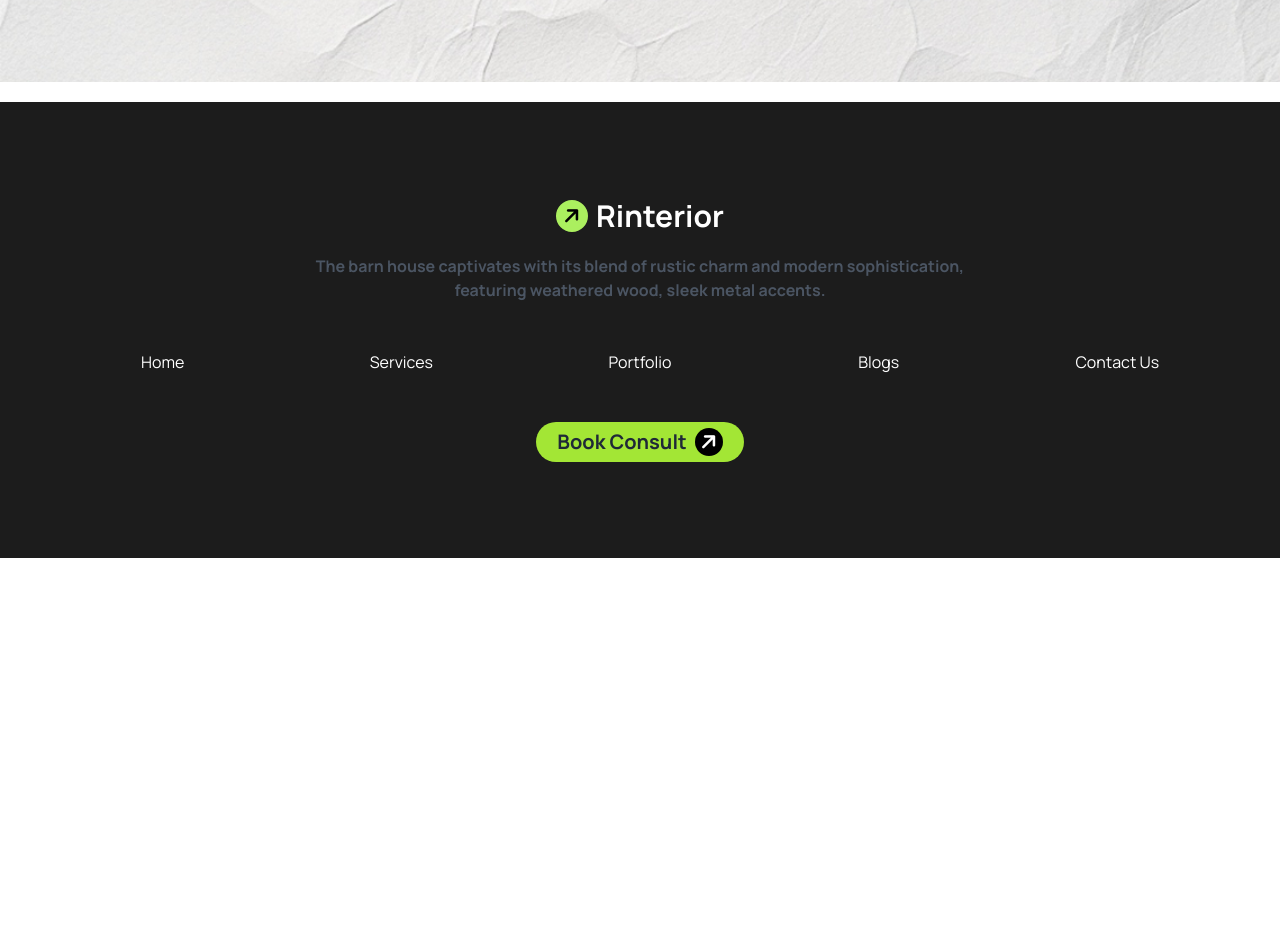
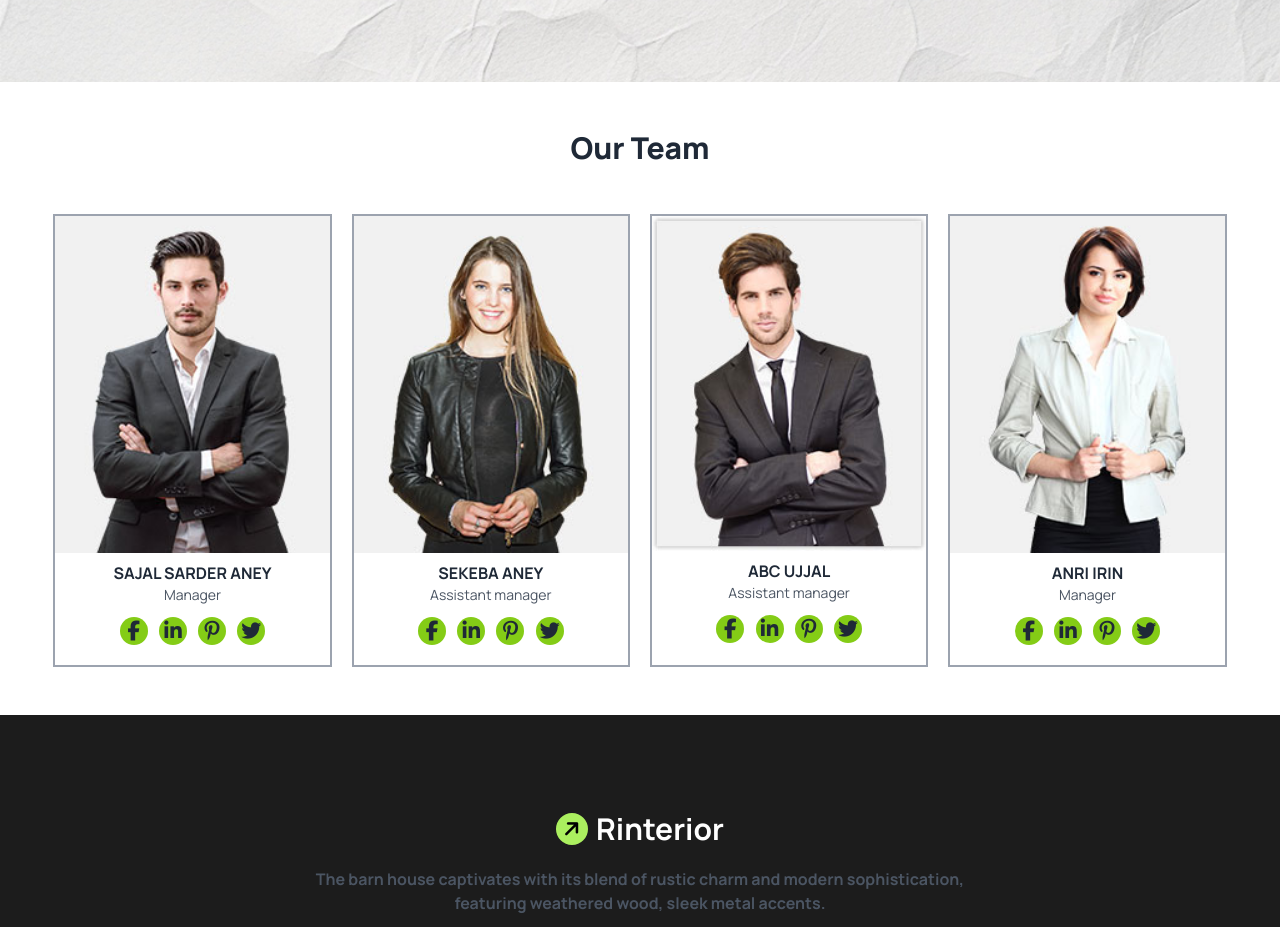
Before and after one commit to shahidulshohid/B10-assignment-project-03, a plain HTML site: page index.html in a window 1280 px wide. Shown: the part 3934-4861 px from the top of the page. Before the commit the page ends 4492 px from the top, so only its background shows below. Drawn offline with nearby package versions, Linux system fonts and the light colour scheme.

Commit message:
our team section is done

```diff
--- a/index.html
+++ b/index.html
@@ -446,6 +446,65 @@
       </div>
      </section>
     <!-- contact section ends here  -->
+     <!-- our team section starts here   -->
+      <section class="w-11/12 mx-auto my-12">
+        <h2 class="text-3xl font-extrabold text-gray-800 text-center">Our Team</h2>
+        <div class="grid grid-cols-1 md:grid-cols-2 lg:grid-cols-4 gap-5 mt-12">
+          <div class="border-2 border-gray-400">
+            <img class="w-full" src="./assets/team1.jpg" alt="">
+            <h4 class="text-center text-md text-gray-800 font-bold mt-2">SAJAL SARDER ANEY</h4>
+            <h6 class="text-center text-sm text-gray-600 mb-3">Manager</h6>
+            <div class="text-center mb-5">
+              <div>
+                  <a href="#"><i class="fab fa-facebook-f bg-lime-500 text-xl w-7 h-7 leading-7 rounded-full mx-1 hover:text-white hover:bg-gray-900"></i></a>
+                  <a href="#"><i class="fab fa-linkedin-in bg-lime-500 text-xl w-7 h-7 leading-7 rounded-full mx-1 hover:text-white hover:bg-gray-900"></i></a>
+                  <a href="#"><i class="fab fa-pinterest-p bg-lime-500 text-xl w-7 h-7 leading-7 rounded-full mx-1 hover:text-white hover:bg-gray-900"></i></a>
+                  <a href="#"><i class="fab fa-twitter bg-lime-500 text-xl w-7 h-7 leading-7 rounded-full mx-1 hover:text-white hover:bg-gray-900"></i></a>
+              </div>
+          </div>
+          </div>
+          <div class="border-2 border-gray-400">
+            <img class="w-full" src="./assets/team2.jpg" alt="">
+            <h4 class="text-center text-md text-gray-800 font-bold mt-2">SEKEBA ANEY</h4>
+            <h6 class="text-center text-sm text-gray-600 mb-3">Assistant manager</h6>
+            <div class="text-center mb-5">
+              <div>
+                  <a href="#"><i class="fab fa-facebook-f bg-lime-500 text-xl w-7 h-7 leading-7 rounded-full mx-1 hover:text-white hover:bg-gray-900"></i></a>
+                  <a href="#"><i class="fab fa-linkedin-in bg-lime-500 text-xl w-7 h-7 leading-7 rounded-full mx-1 hover:text-white hover:bg-gray-900"></i></a>
+                  <a href="#"><i class="fab fa-pinterest-p bg-lime-500 text-xl w-7 h-7 leading-7 rounded-full mx-1 hover:text-white hover:bg-gray-900"></i></a>
+                  <a href="#"><i class="fab fa-twitter bg-lime-500 text-xl w-7 h-7 leading-7 rounded-full mx-1 hover:text-white hover:bg-gray-900"></i></a>
+              </div>
+          </div>
+          </div>
+          <div class="border-2 border-gray-400">
+            <img class="w-full" src="./assets/team3.jpg" alt="">
+            <h4 class="text-center text-md text-gray-800 font-bold mt-2">ABC UJJAL</h4>
+            <h6 class="text-center text-sm text-gray-600 mb-3">Assistant manager</h6>
+            <div class="text-center mb-5">
+              <div>
+                  <a href="#"><i class="fab fa-facebook-f bg-lime-500 text-xl w-7 h-7 leading-7 rounded-full mx-1 hover:text-white hover:bg-gray-900"></i></a>
+                  <a href="#"><i class="fab fa-linkedin-in bg-lime-500 text-xl w-7 h-7 leading-7 rounded-full mx-1 hover:text-white hover:bg-gray-900"></i></a>
+                  <a href="#"><i class="fab fa-pinterest-p bg-lime-500 text-xl w-7 h-7 leading-7 rounded-full mx-1 hover:text-white hover:bg-gray-900"></i></a>
+                  <a href="#"><i class="fab fa-twitter bg-lime-500 text-xl w-7 h-7 leading-7 rounded-full mx-1 hover:text-white hover:bg-gray-900"></i></a>
+              </div>
+          </div>
+          </div>
+          <div class="border-2 border-gray-400">
+            <img class="w-full" src="./assets/team4.jpg" alt="">
+            <h4 class="text-center text-md text-gray-800 font-bold mt-2">ANRI IRIN</h4>
+            <h6 class="text-center text-sm text-gray-600 mb-3">Manager</h6>
+            <div class="text-center mb-5">
+              <div>
+                  <a href="#"><i class="fab fa-facebook-f bg-lime-500 text-xl w-7 h-7 leading-7 rounded-full mx-1 hover:text-white hover:bg-gray-900"></i></a>
+                  <a href="#"><i class="fab fa-linkedin-in bg-lime-500 text-xl w-7 h-7 leading-7 rounded-full mx-1 hover:text-white hover:bg-gray-900"></i></a>
+                  <a href="#"><i class="fab fa-pinterest-p bg-lime-500 text-xl w-7 h-7 leading-7 rounded-full mx-1 hover:text-white hover:bg-gray-900"></i></a>
+                  <a href="#"><i class="fab fa-twitter bg-lime-500 text-xl w-7 h-7 leading-7 rounded-full mx-1 hover:text-white hover:bg-gray-900"></i></a>
+              </div>
+          </div>
+          </div>
+        </div>
+      </section>
+     <!-- our team section ends here   -->
     </main>
     <!-- footer section starts here  -->
     <footer class="bg-[#1C1C1C] py-24">
@@ -483,41 +542,5 @@
       </div>
     </footer>
     <!-- footer section ends here  -->
-
-
-    <!-- features section starts here -->
-    <!-- <section class="bg-current h-96">
-      <div class="w-11/12 mx-auto py-12 text-4xl font-extrabold">
-        <h2 class="text-purple-600 text-center">Our All Features</h2>
-        <p class="text-gray-400 text-base mt-6 text-center">We are offering  you a variety of feature designed for comfort and convenience. <br> Here are some highlights</p>
-        <div class="grid grid-cols-1 md:grid-cols-2 mt-12 gap-6">
-          <div>
-            <h2 class="text-white text-center text-2xl">Residential Features</h2>
-            <div>
-              <ul class="text-white text-sm text-center">
-                <li>Layouts with modern designs</li>
-                <li>More powerful equipment</li>
-                <li>Beautiful outdoor spaces</li>
-                <li>Close to schools and parks</li>
-                <li>Smart home technology integration</li>
-              </ul>
-            </div>
-          </div>
-          <div>
-            <h2 class="text-white text-center text-2xl">Commercial Features</h2>
-            <div>
-              <ul >
-                <li>Prime locations with high visibility</li>
-                <li>Flexible floor plans for the types of various business</li>
-                <li>High-speed internet and modern infrastructure</li>
-                <li>Vehicles parking space for customers and employees</li>
-                <li>Security and maintenance services available</li>
-              </ul>
-            </div>
-          </div>
-        </div>
-      </div>
-    </section> -->
-    <!-- features section starts here -->
   </body>
 </html>
```
Also changed, not shown: assets/team1.jpg (added), assets/team2.jpg (added), assets/team3.jpg (added), assets/team4.jpg (added).
